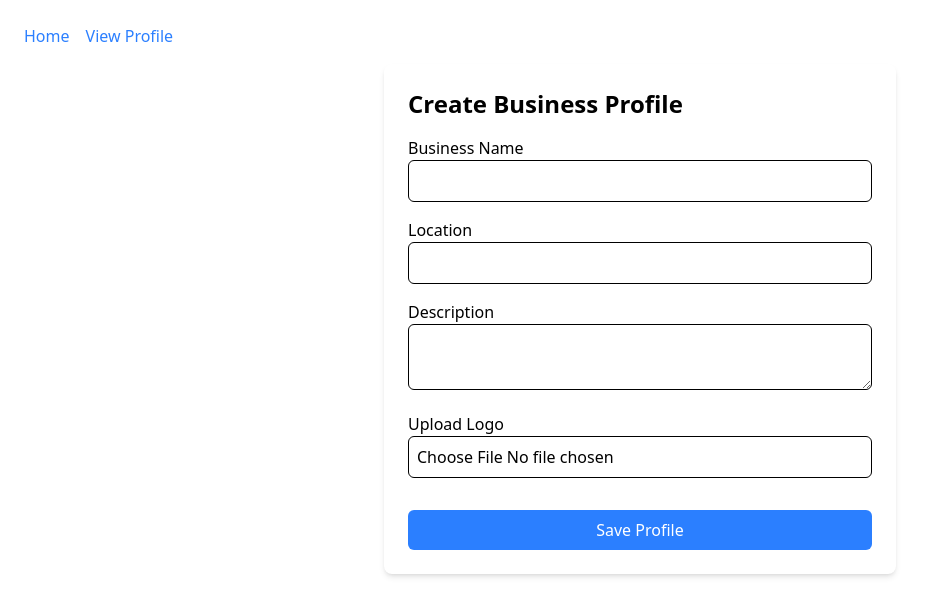
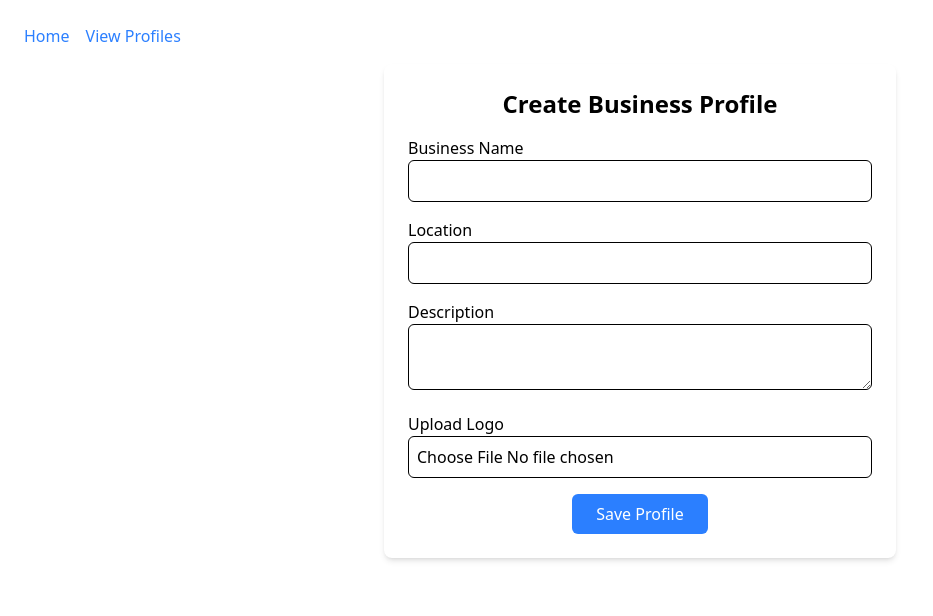
Before and after one commit to Mihirpndya/Biztoso-Clone, a React (Vite) app in the folder biztoso-app/: page / in a window 1280 px wide. Shown: the top 616 px of the page, without its empty margins (0-933 px from the left). Built offline with nearby package versions, Linux system fonts and the light colour scheme; no server answers.

Commit message:
changed validation from zod to formik and also added edit functionality

```diff
--- a/biztoso-app/package.json
+++ b/biztoso-app/package.json
@@ -15,6 +15,8 @@
     "@supabase/supabase-js": "^2.49.1",
     "@tailwindcss/vite": "^4.0.9",
     "axios": "^1.8.1",
+    "lucide": "^0.477.0",
+    "lucide-react": "^0.477.0",
     "react": "^19.0.0",
     "react-dom": "^19.0.0",
     "react-hook-form": "^7.54.2",
--- a/biztoso-app/src/App.jsx
+++ b/biztoso-app/src/App.jsx
@@ -12,7 +12,7 @@ export default function App() {
 						Home
 					</Link>
 					<Link to="/profile" className="text-blue-500">
-						View Profile
+						View Profiles
 					</Link>
 				</nav>
 
@@ -33,6 +33,14 @@ export default function App() {
 							</ErrorBoundary>
 						}
 					/>
+					<Route
+						path="/edit-profile/:id"
+						element={
+							<ErrorBoundary>
+								<ProfileForm />
+							</ErrorBoundary>
+						}
+					/>
 				</Routes>
 			</div>
 		</Router>
--- a/biztoso-app/src/components/ProfileForm.jsx
+++ b/biztoso-app/src/components/ProfileForm.jsx
@@ -1,44 +1,41 @@
 import { useState } from "react";
-import { useForm } from "react-hook-form";
+import { Formik, Form, Field, ErrorMessage } from "formik";
+import * as Yup from "yup";
 import { useDispatch, useSelector } from "react-redux";
-import { addProfile } from "../features/profileSlice";
+import { addProfile, editProfile } from "../features/profileSlice";
 import supabase from "../utils/supabase.js";
-import { zodResolver } from "@hookform/resolvers/zod";
-import { z } from "zod";
+import { useNavigate, useParams } from "react-router-dom";
+import { X } from "lucide-react"; // ✅ Import Cross Icon
 
-// ✅ Define Validation Schema
-const schema = z.object({
-	name: z.string().min(1, "Business name is required"),
-	location: z.string().min(1, "Location is required"),
-	description: z.string().min(1, "Description is required"),
-	logo: z
-		.instanceof(File, { message: "File is required" }) // ✅ Ensure it's a file
-		.refine((file) => file.size <= 1000000, "File must be less than 1MB") // ✅ 1MB limit
-		.refine((file) => file.type === "image/png", "Only PNG files are allowed"), // ✅ PNG only
+// ✅ Validation Schema
+const validationSchema = Yup.object().shape({
+	name: Yup.string().required("Business name is required"),
+	location: Yup.string().required("Location is required"),
+	description: Yup.string().required("Description is required"),
+	logo: Yup.mixed()
+		.test("fileSize", "File must be less than 1MB", (value) =>
+			value ? value.size <= 1000000 : true
+		)
+		.test("fileType", "Only PNG files are allowed", (value) =>
+			value ? value.type === "image/png" : true
+		),
 });
 
 export default function ProfileForm() {
 	const dispatch = useDispatch();
+	const navigate = useNavigate();
+	const { id } = useParams();
 	const profiles = useSelector((state) => state.profile.profiles);
 
-	const {
-		register,
-		handleSubmit,
-		setValue,
-		formState: { errors },
-	} = useForm({
-		resolver: zodResolver(schema), // ✅ Apply validation
-		defaultValues: { name: "", location: "", description: "", logo: "" },
-	});
+	const editingProfile = profiles.find((p) => p.id === Number(id)) || null;
 
-	const [preview, setPreview] = useState("");
+	const [preview, setPreview] = useState(editingProfile?.logo || "");
 	const [uploading, setUploading] = useState(false);
 
-	const handleImageChange = async (e) => {
-		const file = e.target.files[0];
+	const handleImageChange = async (event, setFieldValue) => {
+		const file = event.currentTarget.files[0];
 		if (!file) return;
 
-		// ✅ Validate File Type & Size
 		if (file.type !== "image/png") {
 			alert("Only PNG files are allowed.");
 			return;
@@ -51,7 +48,6 @@ export default function ProfileForm() {
 		setUploading(true);
 		const fileName = `${Date.now()}-${file.name}`;
 
-		// ✅ Upload to Supabase Storage
 		const { data, error } = await supabase.storage
 			.from("logos")
 			.upload(fileName, file);
@@ -63,7 +59,6 @@ export default function ProfileForm() {
 			return;
 		}
 
-		// ✅ Retrieve Public URL
 		const { data: urlData } = supabase.storage
 			.from("logos")
 			.getPublicUrl(fileName);
@@ -75,42 +70,78 @@ export default function ProfileForm() {
 		}
 
 		setPreview(publicUrl);
-		setValue("logo", file, { shouldValidate: true }); // ✅ Store file for validation
-	};
-
-	const onSubmit = (data) => {
-		dispatch(addProfile({ ...data, logo: preview })); // ✅ Store in Redux
+		setFieldValue("logo", file);
 	};
 
 	return (
-		<div className="max-w-lg mx-auto p-6 bg-white shadow-md rounded-lg">
-			<h2 className="text-2xl font-bold mb-4">Create Business Profile</h2>
-			<form onSubmit={handleSubmit(onSubmit)} className="space-y-4">
+		<div className="max-w-lg mx-auto p-6 bg-white shadow-md rounded-lg relative">
+			{/* ✅ Cross (X) Button on the Top-Right (Only in Edit Mode) */}
+			{editingProfile && (
+				<button
+					onClick={() => navigate("/profile")}
+					className="absolute top-4 right-4 text-gray-600 hover:text-gray-900"
+				>
+					<X size={24} />
+				</button>
+			)}
+
+			<h2 className="text-2xl font-bold mb-4 text-center">
+				{editingProfile ? "Edit Business Profile" : "Create Business Profile"}
+			</h2>
+
+			<Formik
+				initialValues={{
+					name: editingProfile?.name || "",
+					location: editingProfile?.location || "",
+					description: editingProfile?.description || "",
+					logo: editingProfile?.logo || null,
+				}}
+				validationSchema={validationSchema}
+				onSubmit={(values) => {
+					if (editingProfile) {
+						dispatch(
+							editProfile({ ...values, id: editingProfile.id, logo: preview })
+						);
+					} else {
+						dispatch(addProfile({ ...values, logo: preview }));
+					}
+					navigate("/profile");
+				}}
+			>
+				{({ setFieldValue }) => (
+					<Form className="space-y-4">
 						<div>
 							<label className="block font-medium">Business Name</label>
-					<input
-						{...register("name")}
-						className="border p-2 w-full rounded-md"
+							<Field name="name" className="border p-2 w-full rounded-md" />
+							<ErrorMessage
+								name="name"
+								component="p"
+								className="text-red-500 text-sm"
 							/>
-					<p className="text-red-500 text-sm">{errors.name?.message}</p>
 						</div>
 
 						<div>
 							<label className="block font-medium">Location</label>
-					<input
-						{...register("location")}
-						className="border p-2 w-full rounded-md"
+							<Field name="location" className="border p-2 w-full rounded-md" />
+							<ErrorMessage
+								name="location"
+								component="p"
+								className="text-red-500 text-sm"
 							/>
-					<p className="text-red-500 text-sm">{errors.location?.message}</p>
 						</div>
 
 						<div>
 							<label className="block font-medium">Description</label>
-					<textarea
-						{...register("description")}
+							<Field
+								as="textarea"
+								name="description"
 								className="border p-2 w-full rounded-md"
 							/>
-					<p className="text-red-500 text-sm">{errors.description?.message}</p>
+							<ErrorMessage
+								name="description"
+								component="p"
+								className="text-red-500 text-sm"
+							/>
 						</div>
 
 						{/* ✅ Upload Logo */}
@@ -119,14 +150,15 @@ export default function ProfileForm() {
 							<input
 								type="file"
 								accept="image/png"
-						onChange={handleImageChange}
+								onChange={(event) => handleImageChange(event, setFieldValue)}
 								className="border p-2 w-full rounded-md"
 							/>
 							{uploading && <p className="text-blue-500">Uploading...</p>}
-					{errors.logo && (
-						<p className="text-red-500 text-sm">{errors.logo.message}</p>
-					)}{" "}
-					{/* ✅ Show validation error */}
+							<ErrorMessage
+								name="logo"
+								component="p"
+								className="text-red-500 text-sm"
+							/>
 							{preview && (
 								<img
 									src={preview}
@@ -136,13 +168,18 @@ export default function ProfileForm() {
 							)}
 						</div>
 
+						{/* ✅ Save/Update Button Centered */}
+						<div className="flex justify-center">
 							<button
 								type="submit"
-					className="mt-4 w-full bg-blue-500 text-white py-2 rounded-md"
+								className="bg-blue-500 text-white py-2 px-6 rounded-md"
 							>
-					Save Profile
+								{editingProfile ? "Update Profile" : "Save Profile"}
 							</button>
-			</form>
+						</div>
+					</Form>
+				)}
+			</Formik>
 		</div>
 	);
 }
--- a/biztoso-app/src/features/profileSlice.js
+++ b/biztoso-app/src/features/profileSlice.js
@@ -1,7 +1,7 @@
 import { createSlice } from "@reduxjs/toolkit";
 
 const initialState = {
-	profiles: [], // ✅ Change from a single profile to an array of profiles
+  profiles: [], // Store multiple profiles
 };
 
 const profileSlice = createSlice({
@@ -9,10 +9,16 @@ const profileSlice = createSlice({
   initialState,
   reducers: {
     addProfile: (state, action) => {
-			state.profiles.push(action.payload); // ✅ Append new profile instead of replacing
+      state.profiles.push({ id: Date.now(), ...action.payload }); // Assign unique ID
+    },
+    editProfile: (state, action) => {
+      const index = state.profiles.findIndex((p) => p.id === action.payload.id);
+      if (index !== -1) {
+        state.profiles[index] = action.payload; // Update profile
+      }
     },
   },
 });
 
-export const { addProfile } = profileSlice.actions;
+export const { addProfile, editProfile } = profileSlice.actions;
 export default profileSlice.reducer;
--- a/biztoso-app/src/pages/Profile.jsx
+++ b/biztoso-app/src/pages/Profile.jsx
@@ -1,7 +1,8 @@
 import { useSelector } from "react-redux";
+import { Link } from "react-router-dom";
 
 export default function Profile() {
-	const profiles = useSelector((state) => state.profile.profiles); // ✅ Get multiple profiles
+	const profiles = useSelector((state) => state.profile.profiles);
 
 	if (!profiles.length) {
 		return (
@@ -13,9 +14,9 @@ export default function Profile() {
 		<div className="max-w-lg mx-auto p-6 bg-white shadow-md rounded-lg">
 			<h2 className="text-2xl font-bold mb-4">Business Profiles</h2>
 
-			{profiles.map((profile, index) => (
-				<div key={index} className="mb-6 p-4 border rounded-lg">
-					{/* Display Business Logo */}
+			{profiles.map((profile) => (
+				<div key={profile.id} className="mb-6 p-4 border rounded-lg">
+					{/* ✅ Business Logo Section Restored */}
 					<div className="flex justify-center mb-4">
 						{profile.logo ? (
 							<img
@@ -40,6 +41,11 @@ export default function Profile() {
 					<p>
 						<strong>Description:</strong> {profile.description}
 					</p>
+
+					{/* ✅ Edit Profile Button */}
+					<Link to={`/edit-profile/${profile.id}`} className="text-blue-500">
+						Edit
+					</Link>
 				</div>
 			))}
 		</div>
```
Also changed, not shown: 1 other file (tests, documents, lock files or other folders). Lines whose indentation alone changed are shown as unchanged.
